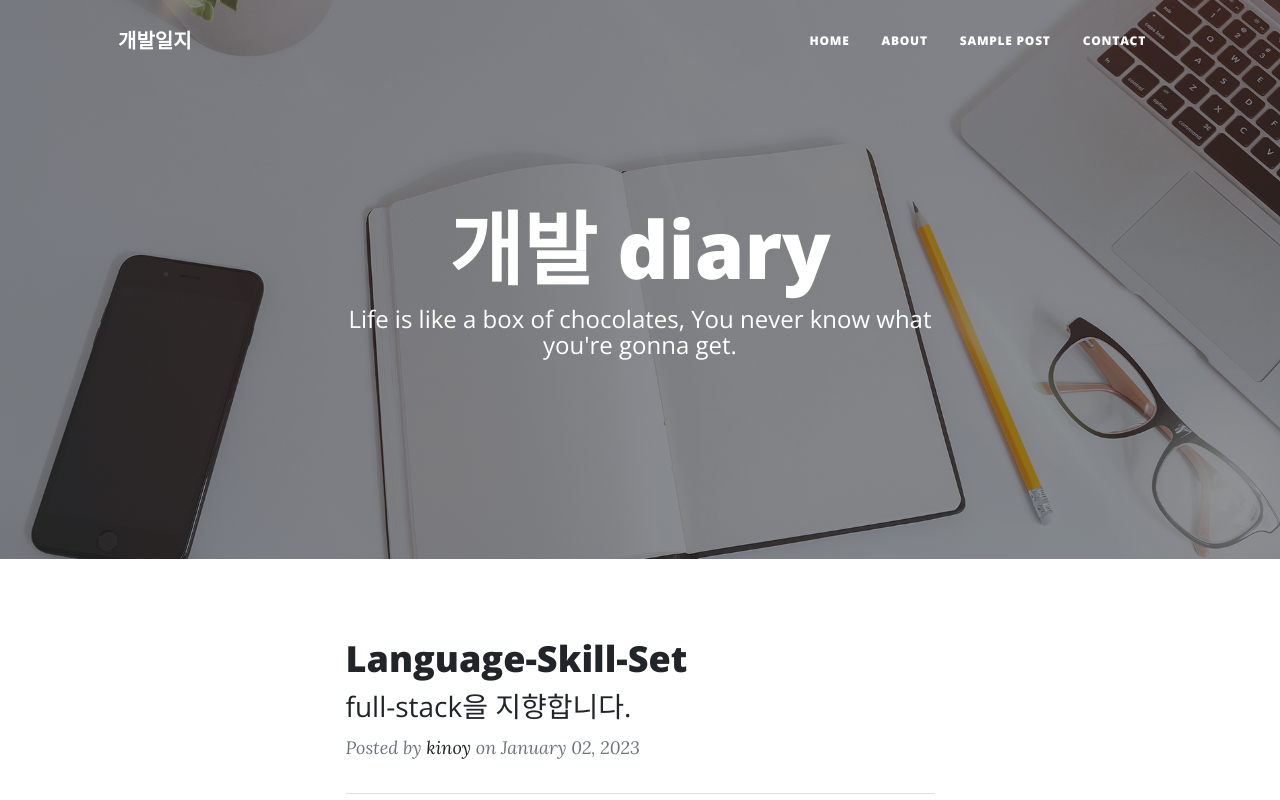
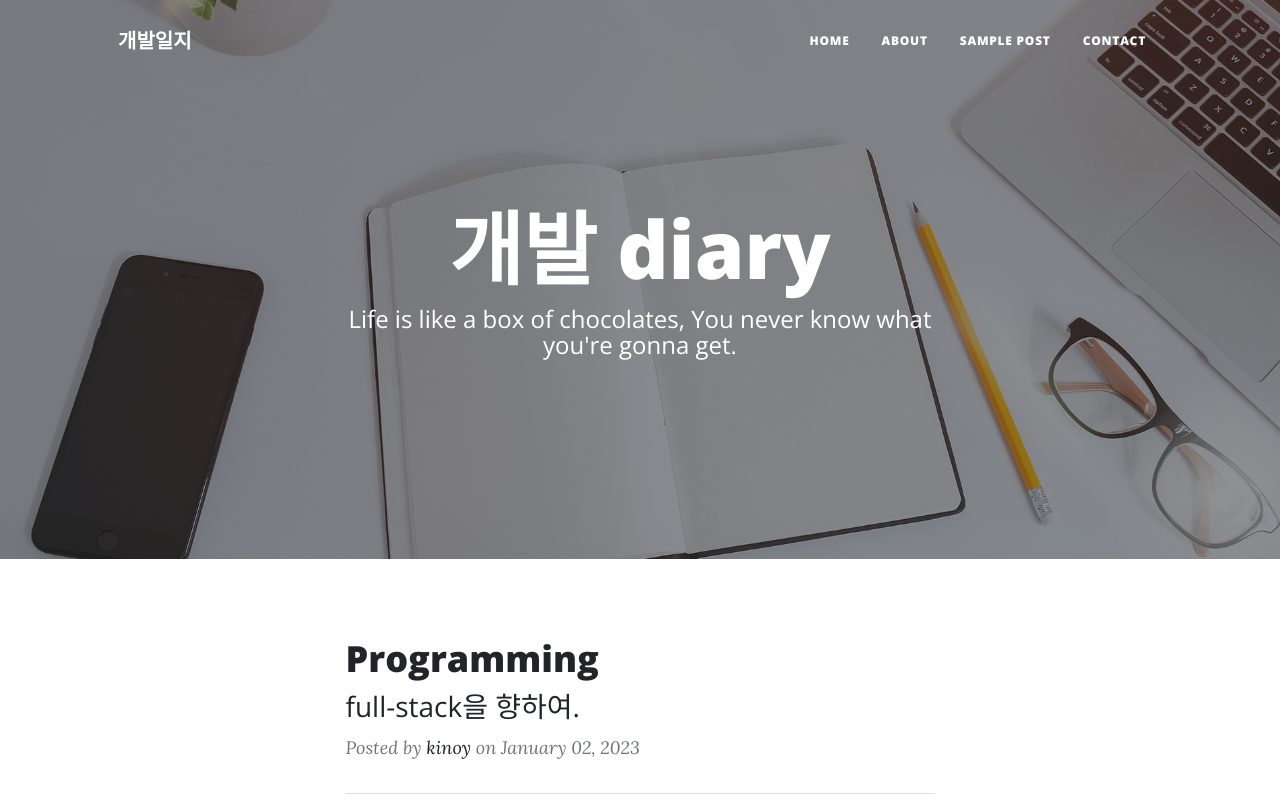
Before and after one commit to dong-kyun0/path.github.io, a plain HTML site: page index.html in a window 1280 px wide. Shown: the top 800 px of the page. Drawn offline with nearby package versions, Linux system fonts and the light colour scheme.

Commit message:
Update index.html

```diff
--- a/index.html
+++ b/index.html
@@ -54,8 +54,8 @@
                     <!-- Post preview-->
                     <div class="post-preview">
                         <a href="#">
-                            <h2 class="post-title">Language-Skill-Set</h2>
-                            <h3 class="post-subtitle">full-stack을 지향합니다.</h3>
+                            <h2 class="post-title">Programming</h2>
+                            <h3 class="post-subtitle">full-stack을 향하여.</h3>
                         </a>
                         <p class="post-meta">
                             Posted by
```
